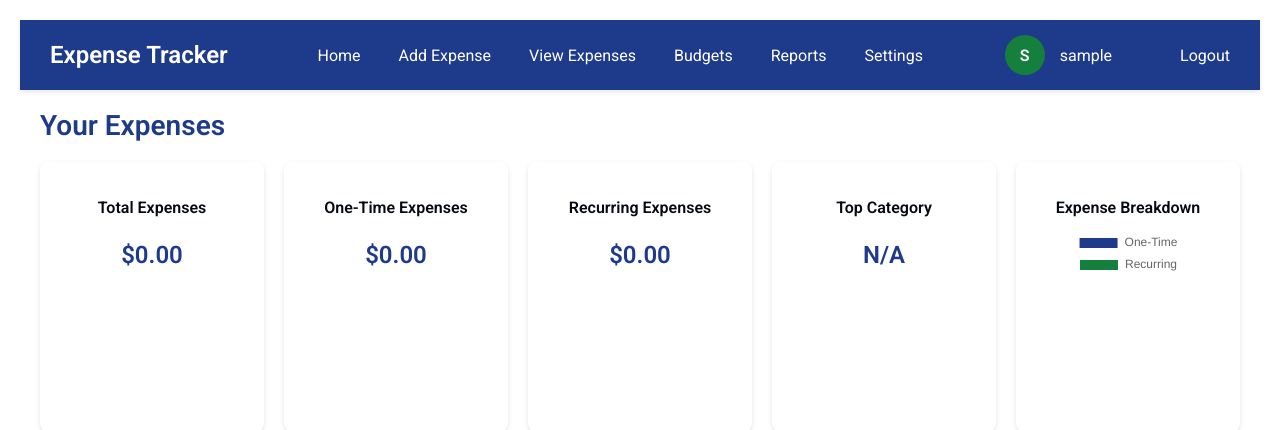
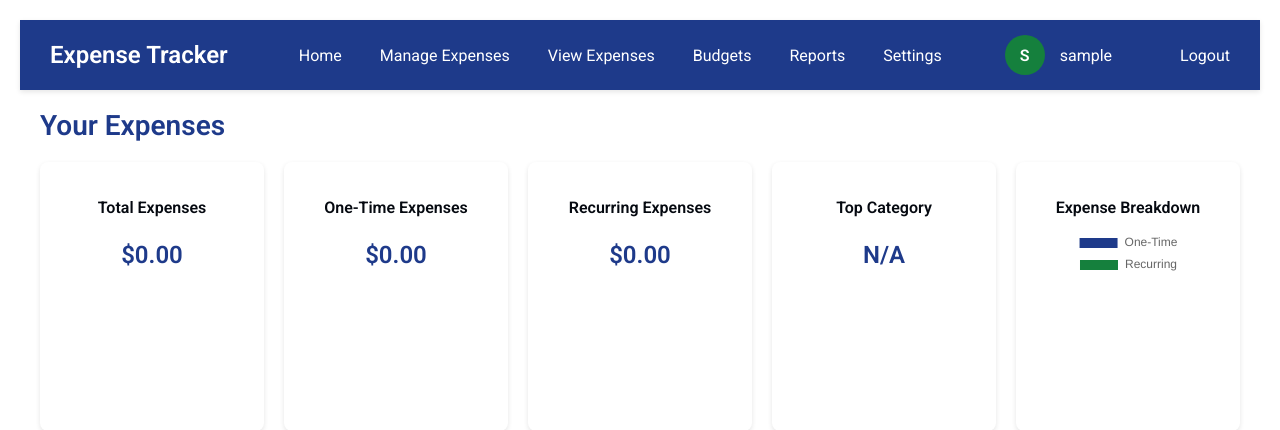
Before and after one commit to hesnyandoro/PennyPulse, a PHP site: page /view_expenses.php in a window 1280 px wide. Shown: the top 430 px of the page. Run offline with PHP 8.4, Linux system fonts and the light colour scheme; the visitor is signed in with stand-in values (Sample User, id 1); tables that the repository leaves empty or names only in its code hold one stand-in row (values such as "Sample post"); some libraries are stand-ins or nearby versions.

Commit message:
Refactor view_expenses.php: update navigation link text for adding expenses and correct edit link to point to add_expense.php

```diff
--- a/view_expenses.php
+++ b/view_expenses.php
@@ -533,7 +533,7 @@
         <div class="logo">Expense Tracker</div>
         <ul class="nav-links">
             <li><a href="dashboard.php"><i class="fas fa-home"></i> Home</a></li>
-            <li><a href="add_expense.php"><i class="fas fa-plus"></i> Add Expense</a></li>
+            <li><a href="add_expense.php"><i class="fas fa-plus"></i> Manage Expenses</a></li>
             <li><a href="view_expenses.php"><i class="fas fa-list"></i> View Expenses</a></li>
             <li><a href="set_budget.php"><i class="fas fa-wallet"></i> Budgets</a></li>
             <li><a href="reports.php"><i class="fas fa-chart-pie"></i> Reports</a></li>
@@ -646,7 +646,7 @@
         <a href="edit_recurring_handler.php?id=<?php echo htmlspecialchars($exp['rule_id']); ?>&date=<?php echo htmlspecialchars($exp['date']); ?>" class="action-btn edit-btn">Edit</a>
         <a href="delete_recurring_handler.php?id=<?php echo htmlspecialchars($exp['rule_id']); ?>&date=<?php echo htmlspecialchars($exp['date']); ?>" class="action-btn delete-btn" onclick="return confirm('Are you sure you want to delete this single instance?');">Delete</a>
     <?php else: ?>
-        <a href="edit_expense.php?id=<?php echo htmlspecialchars($exp['id'] ?? '0'); ?>" class="action-btn edit-btn">Edit</a>
+        <a href="add_expense.php?id=<?php echo htmlspecialchars($exp['id'] ?? '0'); ?>" class="action-btn edit-btn">Edit</a>
         <a href="view_expenses.php?delete=<?php echo htmlspecialchars($exp['id'] ?? '0'); ?>" class="action-btn delete-btn" onclick="return confirm('Are you sure?');">Delete</a>
     <?php endif; ?>
 </td>
```
